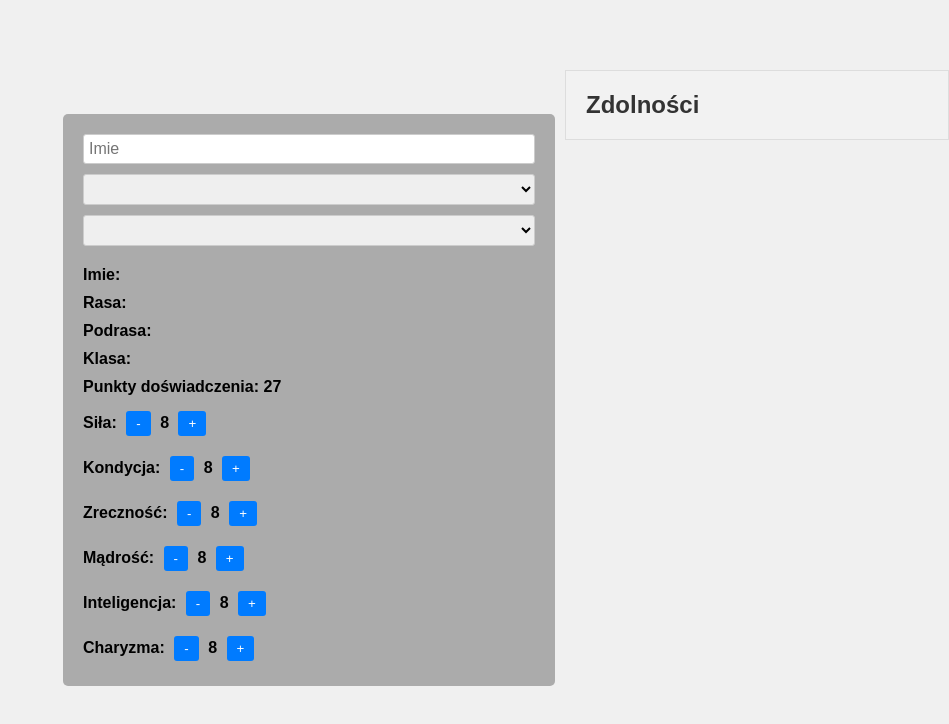
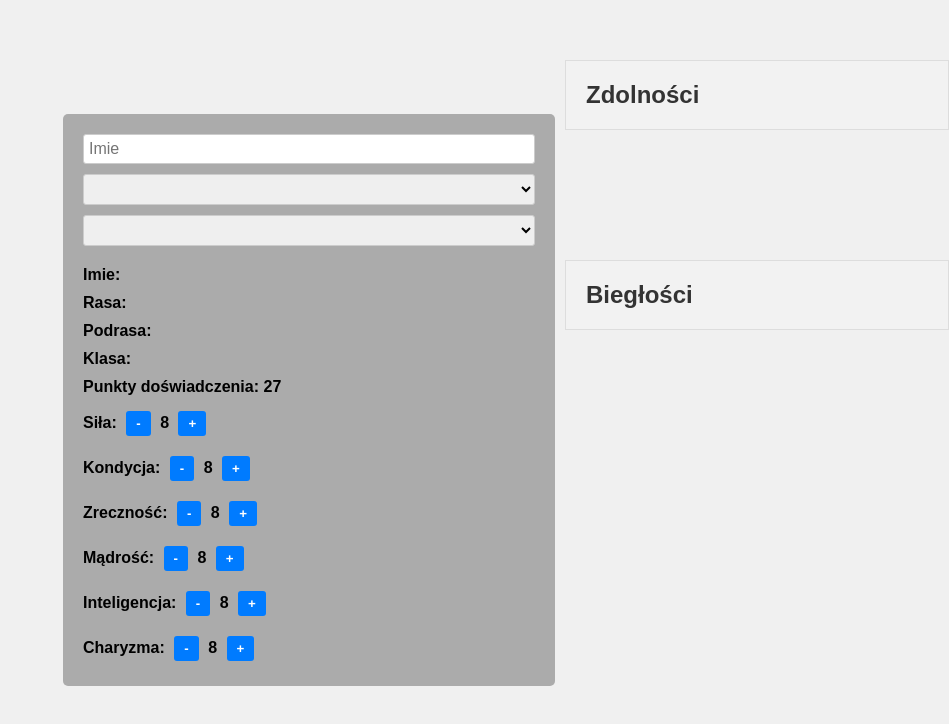
Before and after one commit to Rottensinner/KreatorPostaci, a Vue app: page / in a window 1280 px wide. Shown: the top 724 px of the page, without its empty margins (331-1280 px from the left). Built offline with nearby package versions, Linux system fonts and the light colour scheme.

Commit message:
biegłości i poprawki

```diff
--- a/src/components/MojKompot.vue
+++ b/src/components/MojKompot.vue
@@ -9,6 +9,9 @@ const imie = ref("");
 const nazwisko = ref("");
 const Klasa = ref(null);
 const zdolnosci = ref([]);
+const bieglosc = ref([]);
+
+const magia = ref(false);
 
 const stats = {
   STR: ref(8),
@@ -27,39 +30,37 @@ const rassStats = {
   CHA: ref(0),
 };
 const podRassStats = {
-
   STR: ref(0),
   KON: ref(0),
   ZRE: ref(0),
   MAD: ref(0),
   INTE: ref(0),
   CHA: ref(0),
+};
+const komCzar = ref([8]);
+
+const increaseStat = (stat) => {
+  if (stat.value < PunktMAX.value && punkty.value > 0) {
+    if (stat.value >= 13) {
+      stat.value += 1;
+      punkty.value -= 2;
     }
-const increaseStat = (stat) => {
-  if (stat.value < PunktMAX.value && punkty.value > 0){
-  if(stat.value >=13){
-    stat.value+=1;
-    punkty.value -=2;
-
-  }
-    if(stat.value<13){
-
-      stat.value+=1;
-      punkty.value-=1;
-
+    if (stat.value < 13) {
+      stat.value += 1;
+      punkty.value -= 1;
     }
   }
 };
 
 const decreaseStat = (stat) => {
   if (stat.value > startStat.value) {
-    if(stat.value<14){
-      stat.value-=1;
-      punkty.value+=1;
+    if (stat.value < 14) {
+      stat.value -= 1;
+      punkty.value += 1;
     }
-    if(stat.value >=14){
-    stat.value-=1;
-    punkty.value +=2;
+    if (stat.value >= 14) {
+      stat.value -= 1;
+      punkty.value += 2;
     }
   }
 };
@@ -78,13 +79,16 @@ const obliczSumeCechOsobno = () => {
   const sumy = {};
 
   for (const statKey in stats) {
-    sumy[statKey] = stats[statKey].value + rassStats[statKey].value+podRassStats[statKey].value;
+    sumy[statKey] =
+      stats[statKey].value +
+      rassStats[statKey].value +
+      podRassStats[statKey].value;
   }
 
   return sumy;
 };
 const sprawdzRase = () => {
-  podrasa.value=null;
+  podrasa.value = null;
   zerowanieRassSta();
   zerowaniePodRassSta();
   usunWszystkieZdolnosci();
@@ -94,13 +98,12 @@ const sprawdzRase = () => {
       podrasa.value = null;
 
       rassStats[statKey].value = 1;
-
     }
   } else if (wybRasa.value === "Elf") {
     rassStats.ZRE.value = 2;
     dodajZdolnosc("Widzenie w ciemności");
     dodajZdolnosc("Rodowód fey");
-    dodajZdolnosc("Trans")
+    dodajZdolnosc("Trans");
   } else if (wybRasa.value === "Krasnolud") {
     rassStats.KON.value = 2;
     dodajZdolnosc("Widzenie w ciemności");
@@ -108,15 +111,12 @@ const sprawdzRase = () => {
     dodajZdolnosc("Krasnoludzki trening bojowy.");
     dodajZdolnosc("Biegłość w używaniu narzędzi");
     dodajZdolnosc("Wiedza o Kamieniu");
-
-
-  } else if (wybRasa.value === "Półelf"){
-    rassStats.CHA.value =1;
+  } else if (wybRasa.value === "Półelf") {
+    rassStats.CHA.value = 1;
     dodajZdolnosc("Widzenie w ciemności");
     dodajZdolnosc("Rodowód fey");
-    dodajZdolnosc("Wszechstronność");  }
-
-   else if (wybRasa.value === "Półork") {
+    dodajZdolnosc("Wszechstronność");
+  } else if (wybRasa.value === "Półork") {
     dodajZdolnosc("Widzenie w ciemności");
     dodajZdolnosc("Groźny");
     dodajZdolnosc("Wola życia");
@@ -126,11 +126,10 @@ const sprawdzRase = () => {
     rassStats.KON.value = 1;
   } else if (wybRasa.value === "Niziołek") {
     rassStats.ZRE.value = 2;
-    dodajZdolnosc('Szczęście');
-    dodajZdolnosc('Odwaga');
-    dodajZdolnosc('Zwinność niziołka');
+    dodajZdolnosc("Szczęście");
+    dodajZdolnosc("Odwaga");
+    dodajZdolnosc("Zwinność niziołka");
   } else if (wybRasa.value === "Gnom") {
-
     rassStats.INTE.value = 2;
     dodajZdolnosc("Widzenie w ciemnośc");
     dodajZdolnosc("Gnomi spryt");
@@ -152,65 +151,60 @@ const sprawdzRase = () => {
 
 //PODRASY, PODRASSY STATY
 const sprawdzPodRase = () => {
-
-  if(podrasa.value){
+  if (podrasa.value) {
     let ppodrasa = podrasa.value;
     zerowaniePodRassSta();
     usunWszystkieZdolnosci();
     sprawdzRase();
-    podrasa.value=ppodrasa;
+    podrasa.value = ppodrasa;
   }
 
   //Podrasy Elfów
-  if(Klasa.value==="Elf" && podrasa.value ==="Leśny"){
-  podRassStats.MAD.value +=1;
+  if (rasa.value === "Elf" && podrasa.value === "Leśny") {
+    podRassStats.MAD.value += 1;
     dodajZdolnosc("Elfia szkoła walki");
-  dodajZdolnosc("Maska dziczy")
-
-  }
-  else if(podrasa.value ==="Wysoki"){
-  podRassStats.INTE.value +=1;
+    dodajZdolnosc("Maska dziczy");
+  } else if (podrasa.value === "Wysoki") {
+    podRassStats.INTE.value += 1;
     dodajZdolnosc("Elfia szkoła walki");
-  dodajZdolnosc("Magiczna sztuczka")
-  }
-  else if(podrasa.value === "Drow"){
-    podRassStats.CHA.value +=1;
+    dodajZdolnosc("Magiczna sztuczka");
+  } else if (podrasa.value === "Drow") {
+    podRassStats.CHA.value += 1;
     dodajZdolnosc("Wyjątkowe widzenie w ciemności");
     dodajZdolnosc("Wrażliwość na światło słoneczne");
     dodajZdolnosc("Magia drowów");
     dodajZdolnosc("Szkoła walki drowów");
   }
   //Podrasy Niziołków
-  else if(podrasa.value ==="Hardy"){
-    podRassStats.KON.value +=1;
-    dodajZdolnosc("Odporność na trucizny")
-
-  }
-  else if(podrasa.value ==="Lekkostopy"){
-    podRassStats.CHA.value +=1;
-    dodajZdolnosc("Niezauważalny")
+  else if (podrasa.value === "Hardy") {
+    podRassStats.KON.value += 1;
+    dodajZdolnosc("Odporność na trucizny");
+  } else if (podrasa.value === "Lekkostopy") {
+    podRassStats.CHA.value += 1;
+    dodajZdolnosc("Niezauważalny");
   }
   //Podrasy Krasnoludów
-  else if(podrasa.value === "Wzgórzowy"){
-    podRassStats.MAD.value +=1;
-    dodajZdolnosc("Krasnoludzka wytrzymalość")
-  }
-  else if(podrasa.value ==="Górski"){
-    podRassStats.STR.value +=2;
-    dodajZdolnosc("Krasnoludzki trening zbrojny")
+  else if (podrasa.value === "Wzgórzowy") {
+    podRassStats.MAD.value += 1;
+    dodajZdolnosc("Krasnoludzka wytrzymalość");
+  } else if (podrasa.value === "Górski") {
+    podRassStats.STR.value += 2;
+    dodajZdolnosc("Krasnoludzki trening zbrojny");
   }
   //Podrasy Gnomów
-  else if(rasa.value==="Gnom" && podrasa.value ==="Leśny"){
-    podRassStats.ZRE.value +=1;
+  else if (rasa.value === "Gnom" && podrasa.value === "Leśny") {
+    podRassStats.ZRE.value += 1;
     dodajZdolnosc("Urodzony iluzjonista");
     dodajZdolnosc("Mowa malych zwietząt");
-}
-  else if(podrasa.value ==="Skalny"){
-    podRassStats.KON.value +=1;
+  } else if (podrasa.value === "Skalny") {
+    podRassStats.KON.value += 1;
     dodajZdolnosc("Mądrość wynalazcy");
     dodajZdolnosc("Majsterkowicz");
-
-
+  }
+};
+const sprawdzKlase = () => {
+  if (Klasa.value === "Mag") {
+    magia.value = true;
   }
 };
 
@@ -223,7 +217,7 @@ const usunZdolnosc = (index) => {
 };
 const usunWszystkieZdolnosci = () => {
   zdolnosci.value = []; // Czyszczenie tablicy zdolności
-}
+};
 </script>
 
 <!--Wybór Rasy -->
@@ -237,7 +231,8 @@ const usunWszystkieZdolnosci = () => {
       id="rasa"
       placeholder="wybierz rase"
       v-model="wybRasa"
-      @change="sprawdzRase">
+      @change="sprawdzRase"
+    >
       <option value="Człowiek">Człowiek</option>
       <option value="Krasnolud">Krasnolud</option>
       <option value="Elf">Elf</option>
@@ -247,7 +242,6 @@ const usunWszystkieZdolnosci = () => {
       <option value="Gnom">Gnom</option>
       <option value="Diabelstwo">Diabelstwo</option>
       <option value="Drakon">Drakon</option>
-
     </select>
 
     <!--Podrasy -->
@@ -287,7 +281,6 @@ const usunWszystkieZdolnosci = () => {
         value="Hardy"
         v-model="podrasa"
         @change="sprawdzPodRase"
-
       />Niziołek Hardy
 
       <input
@@ -308,7 +301,6 @@ const usunWszystkieZdolnosci = () => {
         value="Biały"
         v-model="podrasa"
         @change="sprawdzPodRase"
-
       />Biały
 
       <input
@@ -385,7 +377,6 @@ const usunWszystkieZdolnosci = () => {
         value="Górski"
         v-model="podrasa"
         @change="sprawdzPodRase"
-
       />Krasnolud Górski
 
       <input
@@ -406,7 +397,6 @@ const usunWszystkieZdolnosci = () => {
         value="Skalny"
         v-model="podrasa"
         @change="sprawdzPodRase"
-
       />Gnom Skalny
 
       <input
@@ -417,9 +407,9 @@ const usunWszystkieZdolnosci = () => {
         @change="sprawdzPodRase"
       />Gnom Leśny
     </div>
-    <select name="Klas" id="klas" v-model="Klasa">
+    <select name="Klas" id="klas" v-model="Klasa" @change="sprawdzKlase">
       <option value="Wojownik">Wojownik</option>
-      <option value="Mag">Mag</option>Wojownik
+      <option value="Mag">Mag</option>
       <option value="Łotrzyk">Łotrzyk</option>
       <option value="Łowca">Łowca</option>
       <option value="Kleryk">Kleryk</option>
@@ -483,6 +473,44 @@ const usunWszystkieZdolnosci = () => {
       </li>
     </ul>
   </div>
+  <div class="biegłości">
+    <h2>Biegłości</h2>
+    <ul>
+      <li v-for="(bieglosc, index) in bieglosc" :key="index">
+        {{ bieglosc }}
+      </li>
+    </ul>
+  </div>
+  <div class="zaklecia" v-if="magia === true">
+    <table>
+      <table>
+        <thead>
+          <tr>
+            <th>Poziom</th>
+            <th>Komórka czaru</th>
+          </tr>
+        </thead>
+        <tbody>
+          <tr>
+            <th>1</th>
+            <td>1</td>
+          </tr>
+          <tr>
+            <th>2</th>
+            <td>0</td>
+          </tr>
+          <tr>
+            <th>3</th>
+            <td>0</td>
+          </tr>
+          <tr>
+            <th>4</th>
+            <td>0</td>
+          </tr>
+        </tbody>
+      </table>
+    </table>
+  </div>
 </template>
 <style scoped>
 @import "./styles.css";
--- a/src/components/styles.css
+++ b/src/components/styles.css
@@ -54,7 +54,7 @@
 
 .zdolności {
   position: absolute;
-  top: 50px;
+  top: 5%;
   left: 70%;
   background-color: #f2f2f2; /* Tło klasy zdolności */
   padding: 20px; /* Wewnętrzny padding */
@@ -69,5 +69,71 @@
 .zdolności p {
   margin: 5px 0; /* Odstęp między akapitami */
 }
+.biegłości {
+  position: absolute;
+  top: 30%;
+  left: 70%;
+  background-color: #f2f2f2; /* Tło klasy zdolności */
+  padding: 20px; /* Wewnętrzny padding */
+  border: 1px solid #ddd; /* Ramka */
+  margin-top: 20px; /* Odstęp od góry */
+  font-size: 16px; /* Rozmiar czcionki */
+  color: #333; /* Kolor tekstu */
+  float: right; /* Ustawienie po prawej stronie */
+  width: 30%; /* Szerokość klasy zdolności, dostosuj według potrzeb */
+}
 
+.biegłości p {
+  margin: 5px 0; /* Odstęp między akapitami */
   /* Dodaj więcej stylów według swoich preferencji */
+}
+
+table {
+  position: absolute;
+  top: 30px;
+  left: 20px;
+  width: 1%;
+  height: 5%;
+  border-collapse: collapse;
+  margin-top: 5px;
+  font-family: Arial, sans-serif;
+  background-color: #fff;
+  border: 1px solid #ccc;
+}
+
+table th,
+table td {
+  padding: 5px;
+  text-align: left;
+  border: 1px solid #ccc;
+}
+
+table th {
+  background-color: #f2f2f2;
+  font-weight: bold;
+}
+
+/* Stylizacja nagłówków kolumn */
+table th {
+  background-color: #f2f2f2;
+  font-weight: bold;
+}
+
+/* Stylizacja wierszy na przemian */
+table tbody tr:nth-child(even) {
+  background-color: #f5f5f5;
+}
+
+/* Stylizacja przycisków */
+button {
+  padding: 5px 10px;
+  background-color: Klasa#007bff;
+  color: #fff;
+  border: none;
+  cursor: pointer;
+  font-weight: bold;
+}
+
+button:hover {
+  background-color: #0056b3;
+}
```
Lines whose indentation alone changed are shown as unchanged.
